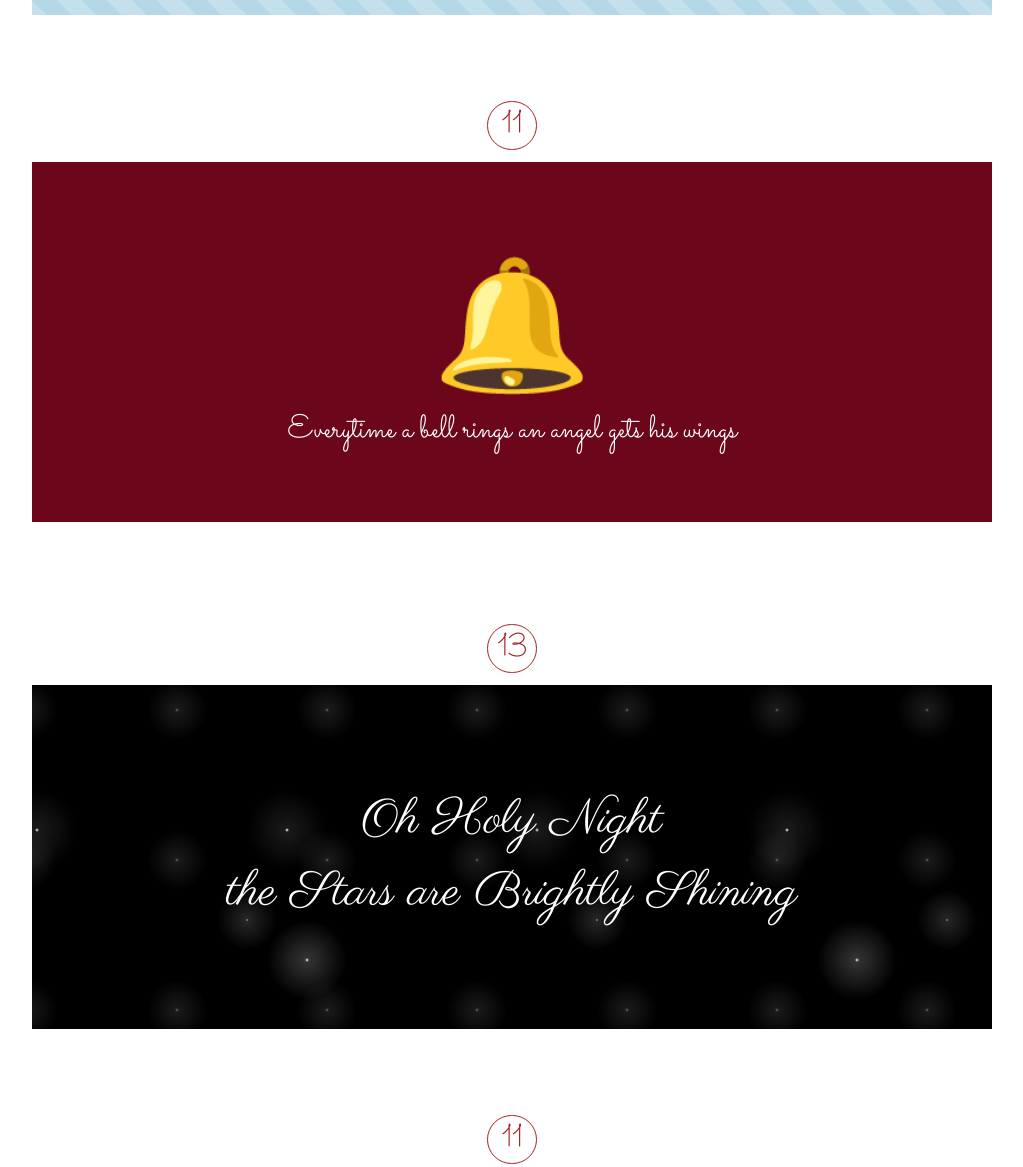
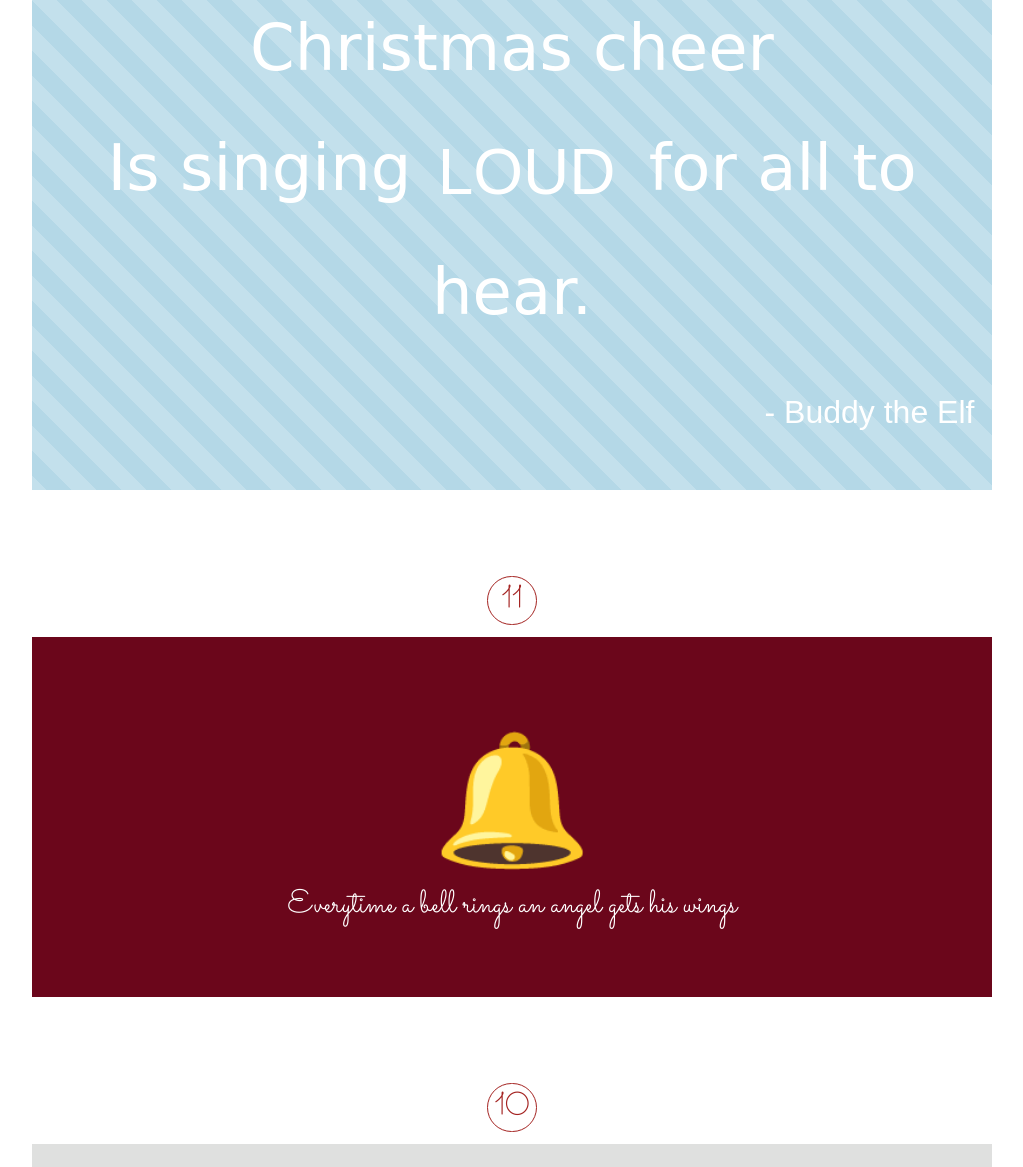
Before and after one commit to merrycssmas/merrycssmas.github.io, a website: page index.html in a window 1280 px wide. Shown: the part 1268-2435 px from the top of the page, without its empty margins (128-1151 px from the left). Drawn offline with nearby package versions, Linux system fonts and the light colour scheme; a web font is replaced by a local one.

Commit message:
merged day 13

```diff
--- a/index.html
+++ b/index.html
@@ -54,7 +54,14 @@
         </article>
     </header>
     <main>
-<<<<<<< HEAD
+<!-- Day 13 by Kelly Miller // 12/13/15 // "Oh Holy Night" by Adolphe Adam and Placide Cappeau-->
+       <section id="day-13" class="day-post">
+           <h1 class="day-link"><a href="#day-13"><time datetime="2015-12-13">13</time></a></h1>
+           <div class="wrapper">
+            <!-- Background from Lea Verou http://lea.verou.me/css3patterns/#starry-night-->
+               <h1>Oh Holy Night <br> the Stars are Brightly Shining</h1>
+           </div>
+       </section>
         <!--Day 12 by Denise Blankenberger // 12/12/15 // from "Elf"-->
         <section id="day-12" class="day-post">
             <h1 class="day-link"><a href="#day-12"><time datetime="2015-12-11">12</time></a></h1>
@@ -66,24 +73,6 @@
                 </div>
             </div>
         </section>
-        <!--Day 11 by Kelly Miller // 12/11/15 // from "It's a Wonderful Life"-->
-        <section id="day-11" class="day-post">
-            <h1 class="day-link"><a href="#day-11"><time datetime="2015-12-11">11</time></a></h1>
-            <div class="wrapper">
-                <div id="bell"> &#128276;</div>
-                <!--                Bell animation inspired by Tom Kenny http://inspectelement.com/demos/css3/bell/-->
-                <h1>Everytime a bell rings an angel gets his wings</h1>
-            </div>
-        </section>
-=======
-<!-- Day 13 by Kelly Miller // 12/13/15 // "Oh Holy Night" by Adolphe Adam and Placide Cappeau-->
-       <section id="day-13" class="day-post">
-           <h1 class="day-link"><a href="#day-13"><time datetime="2015-12-13">13</time></a></h1>
-           <div class="wrapper">
-            <!-- Background from Lea Verou http://lea.verou.me/css3patterns/#starry-night-->
-               <h1>Oh Holy Night <br> the Stars are Brightly Shining</h1>
-           </div>
-       </section>
        <!--Day 11 by Kelly Miller // 12/11/15 // from "It's a Wonderful Life"-->
        <section id="day-11" class="day-post">
            <h1 class="day-link"><a href="#day-11">11</a></h1>
@@ -93,7 +82,6 @@
                <h1>Everytime a bell rings an angel gets his wings</h1>
            </div>
        </section>
->>>>>>> day-13
         <!--Day Ten by Denise Blankenberger // 12/10/15 // "Let It Snow" by Hugh Martin and Ralph Blane-->
         <section id="day-10" class="day-post">
             <h1 class="day-link"><a href="#day-10"><time datetime="2015-12-10">10</time></a></h1>
```
